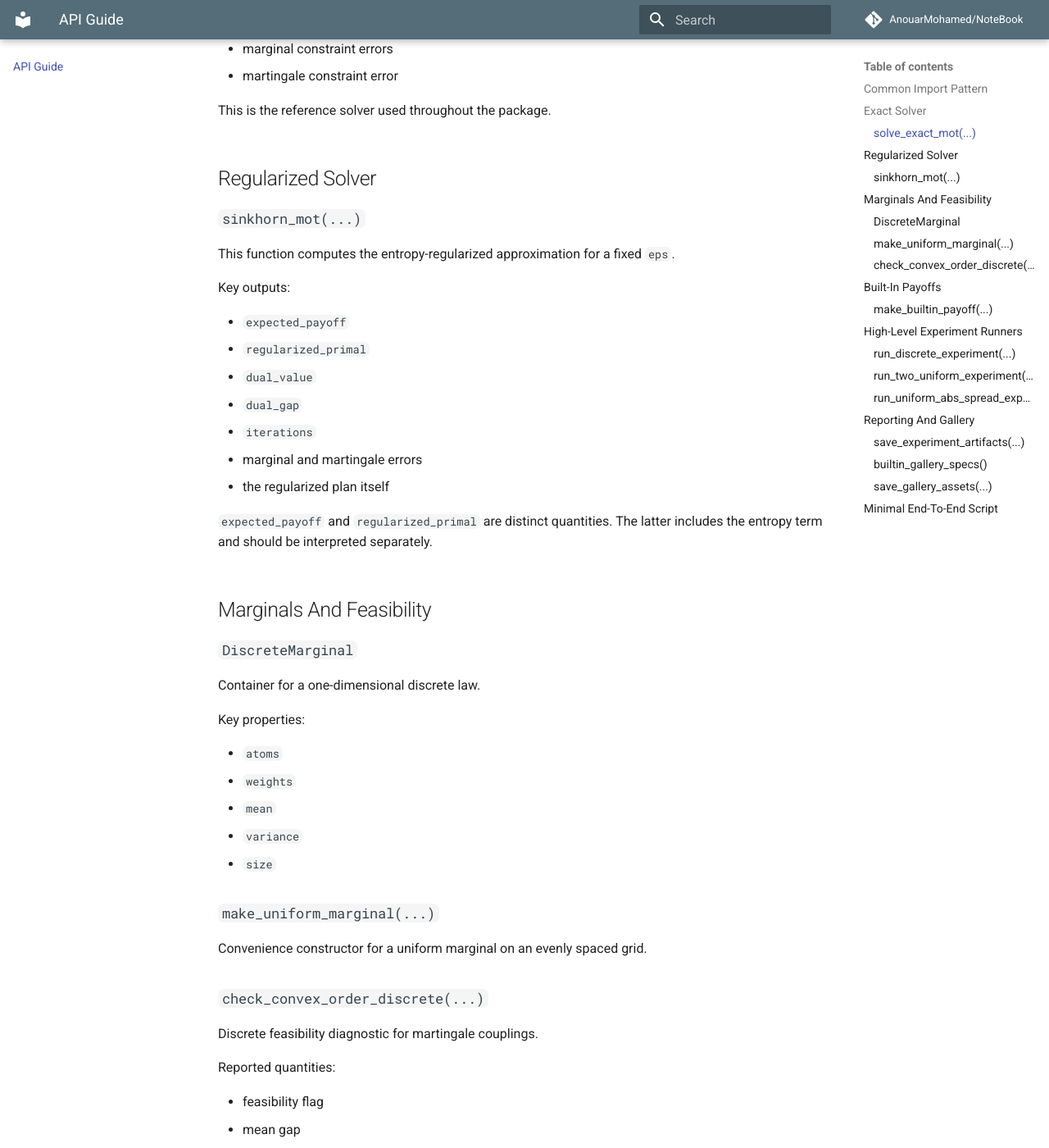
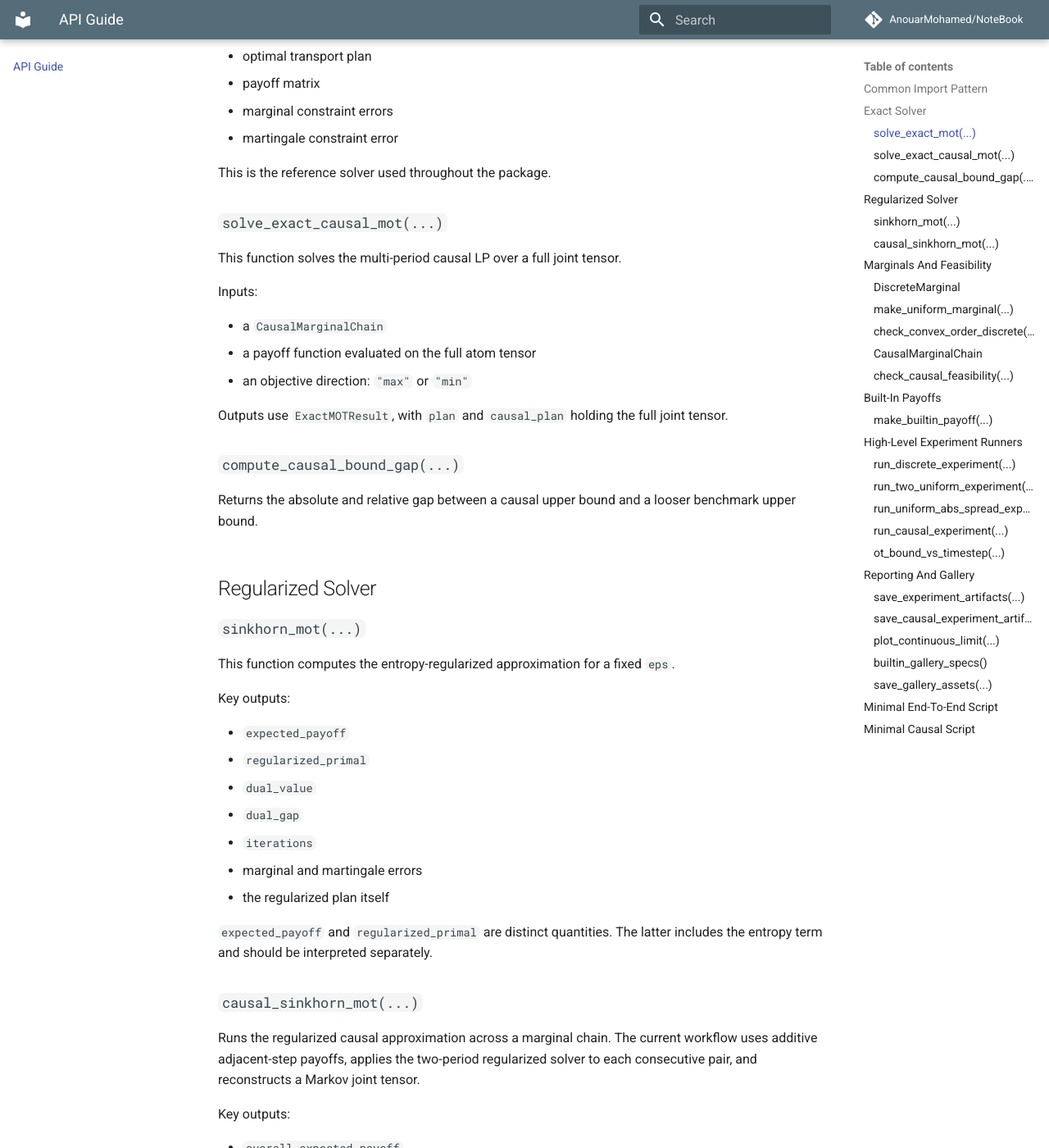
Before and after one commit to AnouarMohamed/NoteBook, an MkDocs documentation site: the page built from docs/api.md, in a window 1280 px wide and 1400 px high, scrolled down 1164 px. Shown: the whole window at 82% size. Built offline with MkDocs 1.6.1 and Material for MkDocs 9.7.7, drawn with Linux system fonts in a browser that asks for light colours; comment, search, counter and statistics services are not loaded; some of the changed text lies outside the part shown.

Commit message:
document causal workflows

````diff
--- a/docs/api.md
+++ b/docs/api.md
@@ -7,12 +7,16 @@
 
 ```python
 from mot_pricing import (
+    CausalMarginalChain,
     run_two_uniform_experiment,
+    run_causal_experiment,
     make_builtin_payoff,
     make_uniform_marginal,
     solve_exact_mot,
+    solve_exact_causal_mot,
     sinkhorn_mot,
     save_experiment_artifacts,
+    save_causal_experiment_artifacts,
 )
 ```
 
@@ -43,6 +47,22 @@
 
 This is the reference solver used throughout the package.
 
+### `solve_exact_causal_mot(...)`
+
+This function solves the multi-period causal LP over a full joint tensor.
+
+Inputs:
+
+- a `CausalMarginalChain`
+- a payoff function evaluated on the full atom tensor
+- an objective direction: `"max"` or `"min"`
+
+Outputs use `ExactMOTResult`, with `plan` and `causal_plan` holding the full joint tensor.
+
+### `compute_causal_bound_gap(...)`
+
+Returns the absolute and relative gap between a causal upper bound and a looser benchmark upper bound.
+
 ## Regularized Solver
 
 ### `sinkhorn_mot(...)`
@@ -60,6 +80,18 @@
 - the regularized plan itself
 
 `expected_payoff` and `regularized_primal` are distinct quantities. The latter includes the entropy term and should be interpreted separately.
+
+### `causal_sinkhorn_mot(...)`
+
+Runs the regularized causal approximation across a marginal chain. The current workflow uses additive adjacent-step payoffs, applies the two-period regularized solver to each consecutive pair, and reconstructs a Markov joint tensor.
+
+Key outputs:
+
+- `overall_expected_payoff`
+- per-step regularized results
+- reconstructed `causal_plan`
+- per-step dual gaps
+- max marginal and martingale diagnostics via `constraint_errors`
 
 ## Marginals And Feasibility
 
@@ -90,6 +122,19 @@
 - minimum and maximum call-price gap over the strike grid
 
 If this check fails, the setup should not be treated as martingale-feasible.
+
+### `CausalMarginalChain`
+
+Container for an ordered tuple of discrete marginals. It validates consecutive mean matching and exposes:
+
+- `marginal_count`
+- `step_count`
+- `pairs()`
+- `from_uniform_intervals(...)`
+
+### `check_causal_feasibility(...)`
+
+Runs consecutive convex-order checks across a `CausalMarginalChain` and returns a `CausalFeasibilityReport` with per-step mean gaps, call-price gaps, and a summary string.
 
 ## Built-In Payoffs
 
@@ -128,6 +173,20 @@
 
 Backward-compatible wrapper for the original reference example.
 
+### `run_causal_experiment(...)`
+
+Runs the exact and regularized causal workflow for a marginal chain and built-in adjacent-step payoff. The returned `CausalExperimentResult` includes:
+
+- exact causal lower and upper bounds
+- pairwise lower and upper benchmark sums
+- causal bound gap
+- regularized causal results by `eps`
+- per-step plans
+
+### `ot_bound_vs_timestep(...)`
+
+Runs a small continuous time-step convergence study by interpolating uniform marginals between endpoint intervals and evaluating several `T` values.
+
 ## Reporting And Gallery
 
 ### `save_experiment_artifacts(...)`
@@ -141,6 +200,21 @@
 - `summary.json`
 - `experiment_report.md`
 
+### `save_causal_experiment_artifacts(...)`
+
+Writes the standard artifact set for a causal run:
+
+- `causal_transport_chain.png`
+- `causal_bound_convergence.png`
+- `marginal_evolution.png`
+- `causal_vs_unconstrained.png`
+- `causal_summary.json`
+- `causal_experiment_report.md`
+
+### `plot_continuous_limit(...)`
+
+Writes `continuous_limit.png` for a `ContinuousLimitResult`.
+
 ### `builtin_gallery_specs()`
 
 Returns the curated example set used throughout the documentation. The current set includes:
@@ -151,6 +225,8 @@
 - centered straddle and centered call examples
 - wide absolute-spread and wide put-on-spread examples
 - a broad spread straddle example
+- causal multi-period examples
+- a causal convergence study
 
 ### `save_gallery_assets(...)`
 
@@ -181,3 +257,26 @@
 ```
 
 This script is sufficient for a basic exact-plus-regularized experiment.
+
+## Minimal Causal Script
+
+```python
+from pathlib import Path
+from mot_pricing import (
+    CausalMarginalChain,
+    make_builtin_payoff,
+    run_causal_experiment,
+    save_causal_experiment_artifacts,
+)
+
+chain = CausalMarginalChain.from_uniform_intervals(
+    ((1.0, 3.0, 8), (0.5, 3.5, 8), (0.0, 4.0, 8))
+)
+experiment = run_causal_experiment(
+    chain,
+    make_builtin_payoff("abs_spread"),
+    eps_values=(0.2,),
+)
+save_causal_experiment_artifacts(Path("causal_artifacts"), experiment)
+print(experiment.exact_lower.value, experiment.exact_upper.value)
+```
````
Also changed, not shown: README.md (+51 -5 lines), docs/cli-reference.md (+42 -2 lines), docs/examples.md (+23 -4 lines).
